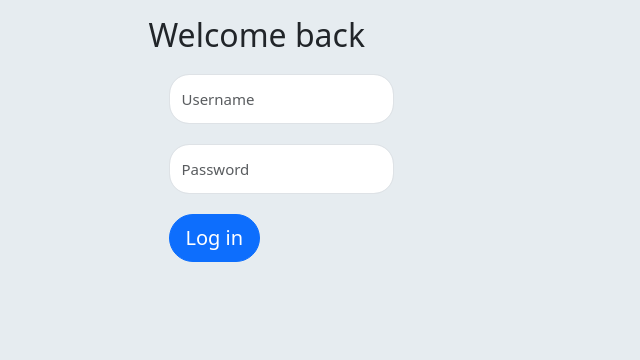
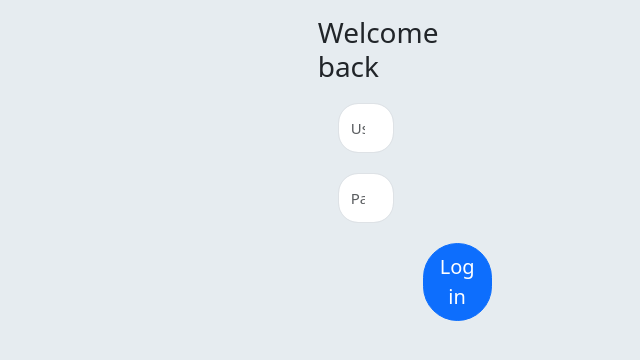
Before and after one commit to Ruby1517/Job-Finder, a Flask app: page /login in a window 1280 px wide. Shown: the part 46-406 px from the top of the page, without its empty margins (266-906 px from the left). Run offline with Flask 2, Linux system fonts and the light colour scheme; some libraries are stand-ins or nearby versions.

Commit message:
modified css style

```diff
--- a/app.py
+++ b/app.py
@@ -5,7 +5,7 @@
 load_dotenv()
 from sqlalchemy.exc import IntegrityError
 from models import db, connect_db, User, Job
-from forms import SignUpForm, LoginForm, SearchJobsForm, CreateJobForm, EditJobForm
+from forms import SignUpForm, LoginForm, SearchJobsForm, CreateJobForm
 from urllib.parse import urlencode
 
 app = Flask(__name__)
@@ -64,7 +64,6 @@
                 password=form.password.data
             )
             db.session.commit()
-
 
         except IntegrityError:
             flash("Username already taken", 'danger')
@@ -156,10 +155,7 @@
 def profile(user_id):
 
     user = User.query.get_or_404(user_id)
-    jobs = (Job
-            .query
-            .filter(Job.user_id == user_id)
-            .all())
+    jobs = (Job.query.filter(Job.user_id == user_id).all())
 
     return render_template("profile.html", user=user, jobs=jobs)
 
@@ -197,18 +193,11 @@
         return redirect(f"/users/{g.user.id}")
 
 
-@app.route("/jobs")
-def show_my_jobs():
-    user = User.query.all()
-    jobs = Job.query.all()
-    return render_template("show_created_jobs.html", jobs=jobs, user=user)
-
-
 @app.route("/jobs/<int:job_id>", methods=["GET","POST"])
 def job_update(job_id):
 
     job = Job.query.get_or_404(job_id)
-    form = EditJobForm(obj=job)
+    form = CreateJobForm(obj=job)
     if form.validate_on_submit():
         if job.user_id == g.user.id:
             form.title = form.title.data
@@ -216,11 +205,12 @@
             form.location = form.location.data
             form. description = form.description.data
 
+            db.session.add(job)
             db.session.commit()
+
             flash(f"Job '{job.title}' Updated.", 'success')
             return redirect("/users/{job.user_id}")
 
-        return redirect('/login')
     return render_template("edit_job.html", job=job, form=form)
 
 @app.route("/jobs/<int:job_id>/delete", methods=["POST"])
--- a/forms.py
+++ b/forms.py
@@ -32,9 +32,3 @@
     company = StringField('Company Name', validators=[DataRequired()])
     location = StringField('Location', validators=[DataRequired()])
     description = TextAreaField('Description')
-
-class EditJobForm(FlaskForm):
-    title = StringField('Title', validators=[DataRequired()])
-    company = StringField('Company Name', validators=[DataRequired()])
-    location = StringField('Location', validators=[DataRequired()])
-    description = TextAreaField('Description')
--- a/static/style.css
+++ b/static/style.css
@@ -75,25 +75,25 @@
   box-sizing: border-box;
 }
 
+.container {
+  justify-items: center;
+}
+#search-form {
+  margin-top: 50px;
+}
+.btn {
+  margin-top: 20px;
+  margin-left: 300px;
+}
 
-.btn {
-  margin: 20px;
+#loginBtn {
+  margin-left: 105px;
 }
 
 .form-control:active,
 .form-control:focus {
   box-shadow: none;
   border: 2px solid #007bff;
-}
-
-.loading-element {
-  width: 100px;
-  height: 100px;
-  margin: 0 auto;
-  display: none;
-}
-.loading {
-  display: block;
 }
 
 
@@ -104,7 +104,7 @@
 }
 
 nav + .container {
-  margin-bottom: 1rem;
+  margin-bottom: 2rem;
 }
 
 a {
@@ -154,9 +154,6 @@
   font-weight: bold;
 }
 
-
-
-
 .home-hero:before {
   content: "";
   position: absolute;
--- a/templates/base.html
+++ b/templates/base.html
@@ -39,9 +39,6 @@
         <a href="/users/{{g.user.id}}/jobs/add"> Post new Job</a>
       </li>
       <li>
-        <a href="/jobs"> Show Posted Jobs</a>
-      </li>
-      <li>
         <a href="/users/{{g.user.id}}">
             {{ g.user.username }}
         </a>
--- a/templates/login.html
+++ b/templates/login.html
@@ -6,7 +6,7 @@
 
   <div class="row justify-content-md-center">
     <div class="col-md-7 col-lg-5">
-      <h2 class="join-message mr-4">Welcome back</h2>
+      <h3 class="join-message mr-4">Welcome back</h3>
 
       <form method="POST" id="user_form">
         {{ form.hidden_tag() }}
@@ -18,7 +18,7 @@
           {{ field(placeholder=field.label.text, class="form-control")}}
         {% endfor %}
 
-        <button class="btn btn-primary btn-block btn-lg">Log in</button>
+        <button class="btn btn-primary btn-lg" id="loginBtn">Log in</button>
       </form>
     </div>
   </div>
--- a/templates/profile.html
+++ b/templates/profile.html
@@ -10,12 +10,15 @@
         {% for result in jobs %}
         <div class="card mt-3">
           <div class="card-body">
-          <h4 class="card-title" style="color: blueviolet;"><a href="/jobs/{{result.id}}"> {{ result.title }}</a></h4>
+          <h4 class="card-title" style="color: blueviolet;">{{ result.title }}</h4>
           <h5>{{ result.company }}</h5>
           <h5>{{ result.location }}</h5>
           <p class="card-text">{{ result.description }}</p>
           <p><h6>created by: {{user.username}}</h6>{{ result.created }}</p>
         <form>
+          <button class="btn btn-primary"
+          formmethod="GET"
+          formaction="/jobs/{{result.id}}">Edit Job</button>
           <button class="btn btn-danger"
             formmethod="POST"
             formaction="/jobs/{{result.id}}/delete">Delete</button>
--- a/templates/signup.html
+++ b/templates/signup.html
@@ -1,7 +1,5 @@
 
 {% extends 'base.html' %}
-
-{% block body_class %}onboarding{% endblock %}
 
 {% block content %}
 
@@ -18,7 +16,7 @@
         {{ field(placeholder=field.label.text, class="form-control") }}
       {% endfor %}
 
-      <button class="btn btn-primary btn-lg btn-block">Sign up!</button>
+      <button class="btn btn-primary btn-lg" id="loginBtn">Sign up!</button>
     </form>
   </div>
 </div>
```
Also changed, not shown: templates/show_created_jobs.html (deleted, +0 -23 lines).
